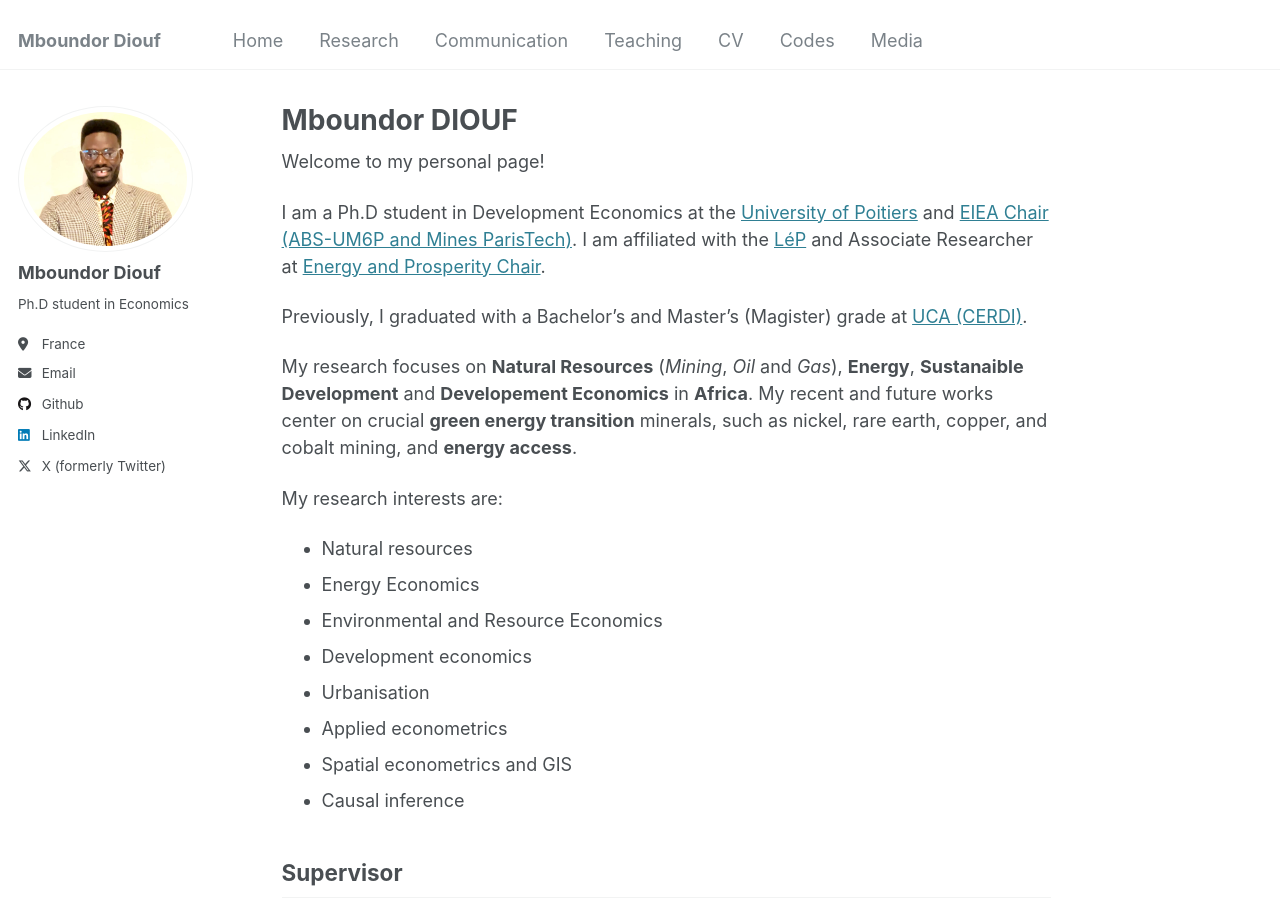
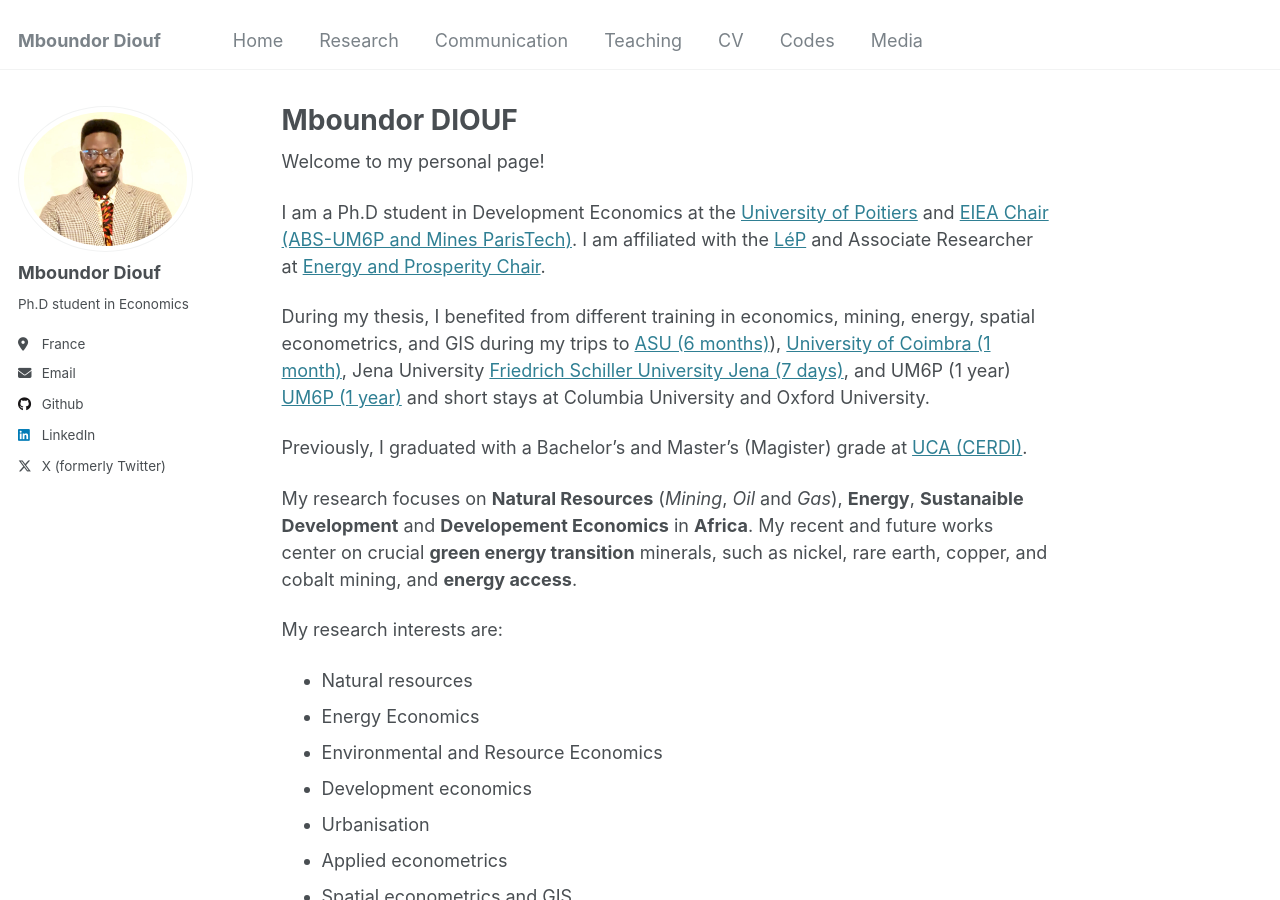
Before and after one commit to mboundordiouf/mboundordiouf.github.io, a Jekyll site: the page built from _pages/about.md, in a window 1280 px wide and 900 px high. Built offline with Jekyll 4.4.1, drawn with Linux system fonts in a browser that asks for light colours.

Commit message:
Update about.md

```diff
--- a/_pages/about.md
+++ b/_pages/about.md
@@ -11,6 +11,8 @@ redirect_from:
 Welcome to my personal page!
 
 I am a Ph.D student in Development Economics at the [University of Poitiers](https://www.univ-poitiers.fr/) and [EIEA Chair (ABS-UM6P and Mines ParisTech)](https://www.cerna.minesparis.psl.eu/Recherche/EIEA/). I am affiliated with the [LéP](https://lep.labo.univ-poitiers.fr/accueil/les-membres/diouf-mboundor/) and Associate Researcher at [Energy and Prosperity Chair](http://www.chair-energy-prosperity.org/en/category/research-fellows-1/mboundor-diouf-en/).
+
+During my thesis, I benefited from different training in economics, mining, energy, spatial econometrics, and GIS during my trips to [ASU (6 months)](https://www.asu.edu/)), [University of Coimbra (1 month)](https://www.uc.pt/en/), Jena University [Friedrich Schiller University Jena (7 days)](https://www.uni-jena.de/en), and UM6P (1 year) [UM6P (1 year)](https://www.um6p.ma/) and short stays at Columbia University and Oxford University.
 
 Previously, I graduated with a Bachelor's and Master's (Magister) grade at [UCA (CERDI)](https://cerdi.uca.fr/#/admin).
 
```
